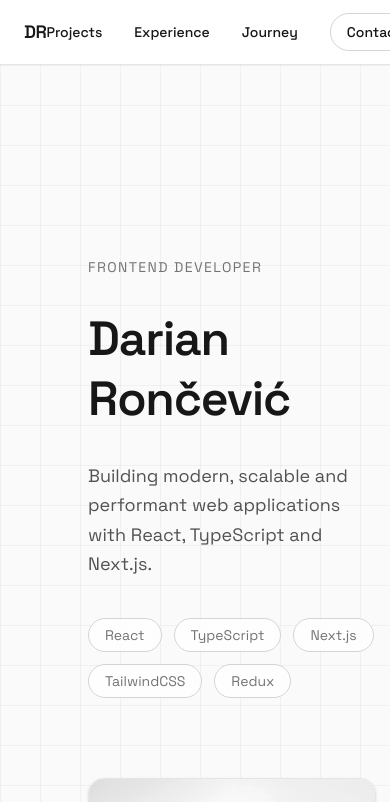
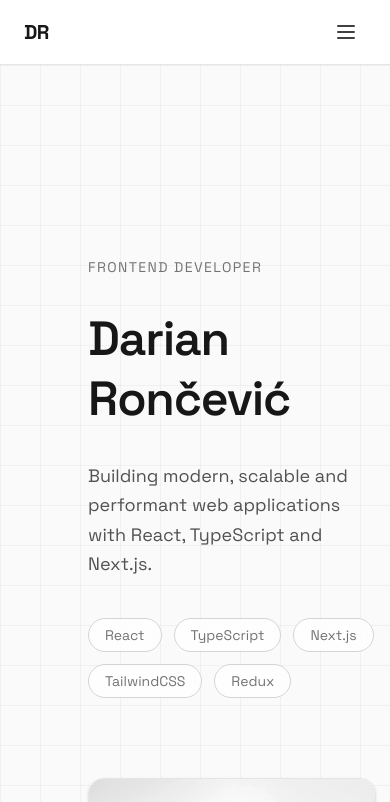
Before and after one commit to d-roncevic/dr-portfolio, a Next.js app: page / in a window 390 px wide. Shown: the top 802 px of the page. Built offline with nearby package versions, Linux system fonts and the light colour scheme.

Commit message:
header fix

```diff
--- a/components/helper/ScrollToTop.tsx
+++ b/components/helper/ScrollToTop.tsx
@@ -26,7 +26,7 @@ export default function ScrollToTop() {
       {isVisible && (
         <button
           onClick={scrollToTop}
-          className="fixed bottom-6 right-6 bg-green-600 text-white p-3 rounded-full shadow-lg hover:bg-green-700 transition-all duration-300 z-50 cursor-pointer"
+          className="fixed bottom-6 right-6 bg-neutral-700 text-white p-3 rounded-full shadow-lg hover:bg-neutral-900 transition-all duration-300 z-50 cursor-pointer"
           aria-label="Scroll to top"
         >
           <ArrowUp size={22} />
--- a/components/layout/Header.tsx
+++ b/components/layout/Header.tsx
@@ -1,46 +1,99 @@
+"use client";
 import Link from "next/link";
+import { useState } from "react";
 
 export default function Header() {
+  const [menuOpen, setMenuOpen] = useState(false);
   return (
-    <header className="w-full border-b border-neutral-200 dark:border-neutral-800">
+    <header className="w-full border-b border-neutral-200 bg-white backdrop-blur sticky top-0 z-50">
       <div className="max-w-6xl mx-auto px-6 h-16 flex items-center justify-between">
         <Link
           href="/"
-          className="text-lg font-semibold tracking-tight hover:opacity-70 transition"
+          className="text-xl font-bold tracking-tight text-neutral-900 hover:opacity-80 transition"
         >
           DR
         </Link>
 
-        <nav className="flex items-center gap-8 text-sm font-medium">
+        <nav className="hidden md:flex text-neutral-700 items-center gap-8 text-sm font-medium">
           <Link
             href="#projects"
             className="hover:underline underline-offset-4 transition"
           >
             Projects
           </Link>
-
           <Link
             href="#experience"
             className="hover:underline underline-offset-4 transition"
           >
             Experience
           </Link>
-
           <Link
             href="#journey"
             className="hover:underline underline-offset-4 transition"
           >
             Journey
           </Link>
-
           <Link
             href="#contact"
-            className="px-4 py-2 rounded-full border border-neutral-300 dark:border-neutral-700 hover:bg-black hover:text-white dark:hover:bg-white dark:hover:text-black transition"
+            className="px-4 py-2 rounded-full border border-neutral-300 hover:bg-neutral-900 hover:text-white transition"
           >
             Contact
           </Link>
         </nav>
+
+        <button
+          className="md:hidden flex items-center justify-center w-10 h-10 rounded hover:bg-neutral-100 transition"
+          onClick={() => setMenuOpen(!menuOpen)}
+          aria-label="Toggle menu"
+        >
+          <svg
+            className="w-6 h-6 text-neutral-700"
+            fill="none"
+            stroke="currentColor"
+            strokeWidth="2"
+            viewBox="0 0 24 24"
+          >
+            <path
+              strokeLinecap="round"
+              strokeLinejoin="round"
+              d="M4 6h16M4 12h16M4 18h16"
+            />
+          </svg>
+        </button>
       </div>
+
+      {menuOpen && (
+        <nav className="md:hidden bg-white border-t text-neutral-700 border-neutral-200 px-6 py-4 flex flex-col gap-4 text-sm font-medium shadow-lg">
+          <Link
+            href="#projects"
+            className="hover:underline underline-offset-4 transition"
+            onClick={() => setMenuOpen(false)}
+          >
+            Projects
+          </Link>
+          <Link
+            href="#experience"
+            className="hover:underline underline-offset-4 transition"
+            onClick={() => setMenuOpen(false)}
+          >
+            Experience
+          </Link>
+          <Link
+            href="#journey"
+            className="hover:underline underline-offset-4 transition"
+            onClick={() => setMenuOpen(false)}
+          >
+            Journey
+          </Link>
+          <Link
+            href="#contact"
+            className="px-4 py-2 rounded-full border border-neutral-300 hover:bg-neutral-900 hover:text-white transition"
+            onClick={() => setMenuOpen(false)}
+          >
+            Contact
+          </Link>
+        </nav>
+      )}
     </header>
   );
 }
```
